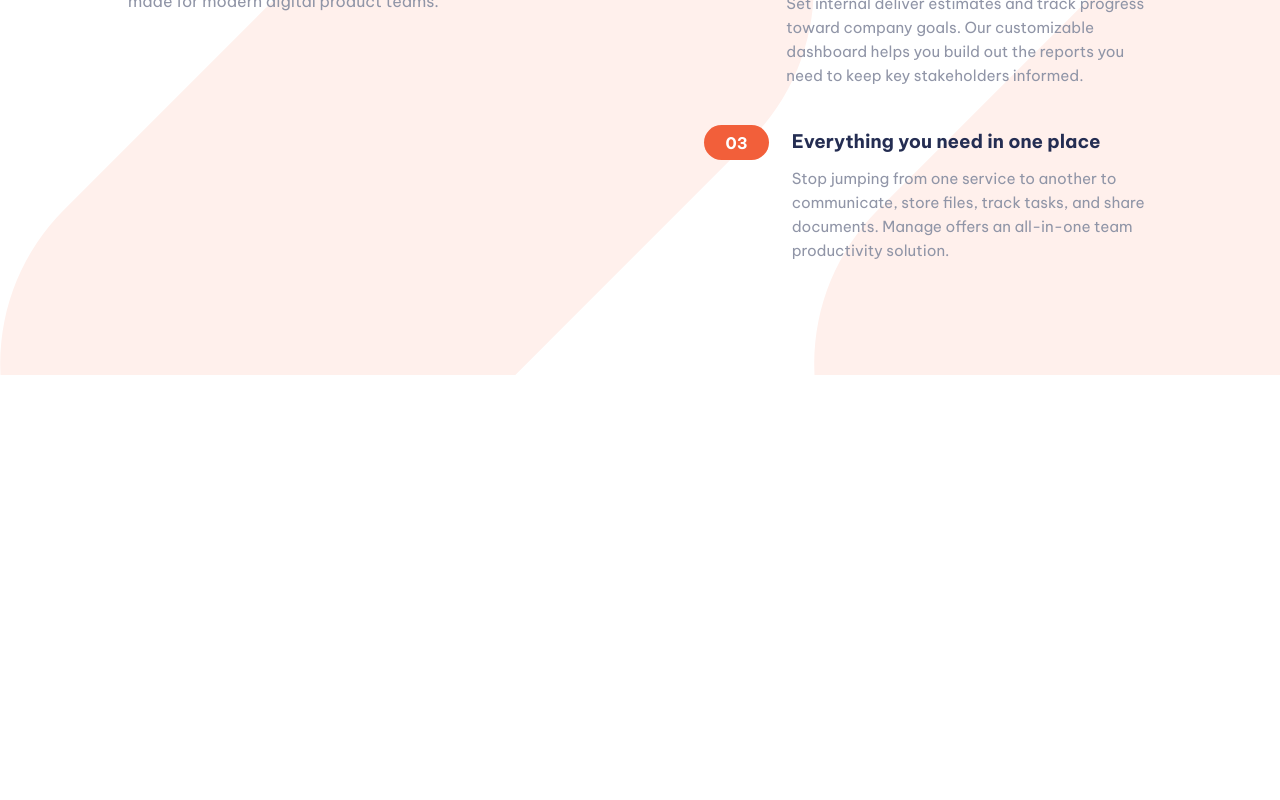
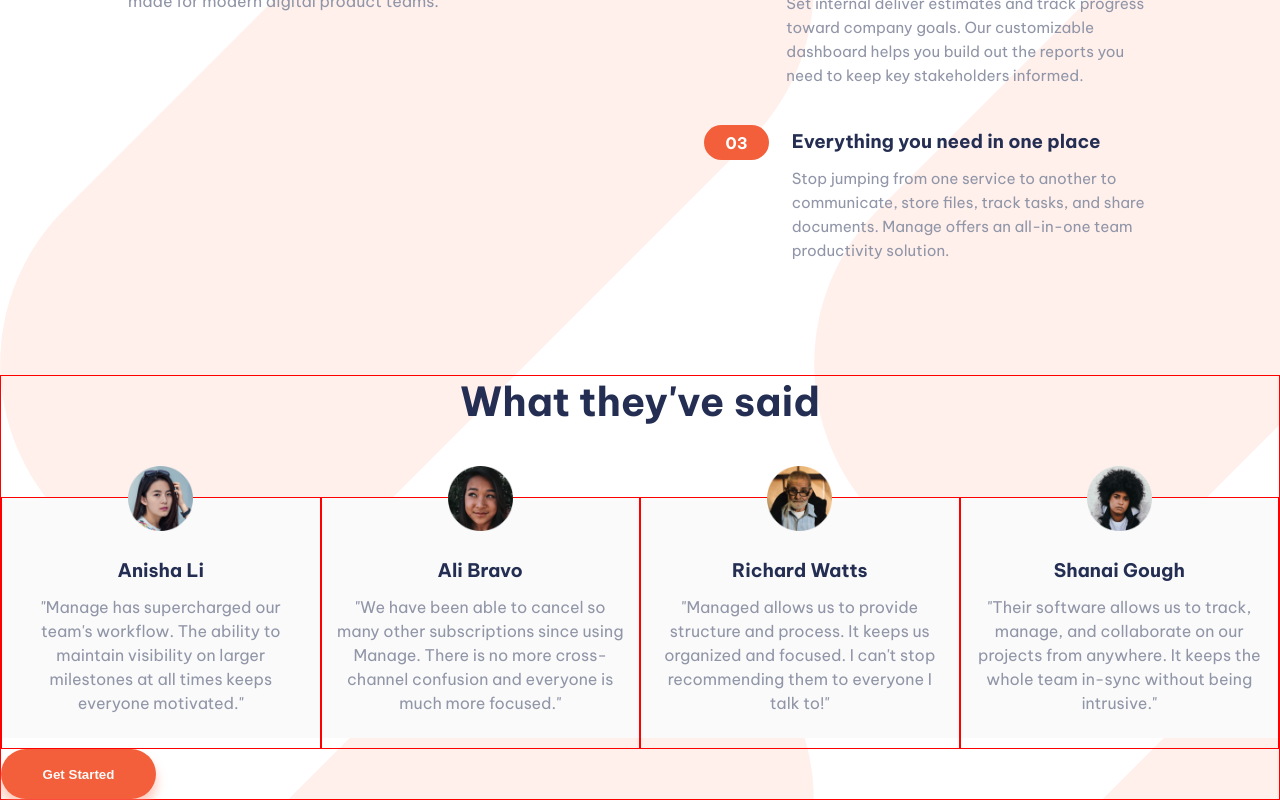
Before and after one commit to jeffestella/manage-landing-page, a React (Create React App) app: page / in a window 1280 px wide. Shown: the part 1046-1846 px from the top of the page. Before the commit the page ends 1421 px from the top, so only its background shows below. Built offline with nearby package versions, Linux system fonts and the light colour scheme.

Commit message:
Create and begin styling SectionTestimonial and TestimonialCard.

```diff
--- a/src/components/App.js
+++ b/src/components/App.js
@@ -4,6 +4,7 @@ import './App.css';
 import NavBar from './NavBar';
 import SectionHero from './SectionHero';
 import SectionFeatures from './SectionFeatures';
+import SectionTestimonials from './SectionTestimonials';
 
 const App = () => {
   return (
@@ -11,6 +12,7 @@ const App = () => {
       <NavBar />
       <SectionHero />
       <SectionFeatures />
+      <SectionTestimonials />
     </div>
   );
 }
--- /dev/null
+++ b/src/components/SectionTestimonials.js
@@ -0,0 +1,61 @@
+import React from 'react';
+import sectionTestimonialsStyles from './SectionTestimonials.module.css';
+
+import avatarAli from '../assets/avatar-ali.png';
+import avatarAnisha from '../assets/avatar-anisha.png';
+import avatarRichard from '../assets/avatar-richard.png';
+import avatarShanai from '../assets/avatar-shanai.png';
+
+import CTABtn from './CTABtn';
+import TestimonialCard from './TestimonialCard';
+
+const testimonials = [
+    {
+        name: "Anisha Li",
+        photo: avatarAnisha,
+        blurb: `"Manage has supercharged our team\'s workflow. The ability to maintain visibility on larger milestones at all times keeps everyone motivated."`
+
+    },
+    {
+        name: "Ali Bravo",
+        photo: avatarAli,
+        blurb: `"We have been able to cancel so many other subscriptions since using Manage. There is no more cross-channel confusion and everyone is much more focused."`
+
+    },
+    {
+        name: "Richard Watts",
+        photo: avatarRichard,
+        blurb: `"Managed allows us to provide structure and process. It keeps us organized and focused. I can\'t stop recommending them to everyone I talk to!"`
+
+    },
+    {
+        name: "Shanai Gough",
+        photo: avatarShanai,
+        blurb: `"Their software allows us to track, manage, and collaborate on our projects from anywhere. It keeps the whole team in-sync without being intrusive."`
+
+    },
+]
+
+const carouselContent = testimonials.map( (testimonial) => {
+    return (
+        <TestimonialCard
+            name={testimonial.name}
+            photo={testimonial.photo}
+            blurb={testimonial.blurb}
+        />
+    );
+})
+
+const SectionTestimonials = () => {
+    return (
+        <section className={sectionTestimonialsStyles.container}>
+            <h1>What they've said</h1>
+            <div className={sectionTestimonialsStyles.carousel}>
+                {carouselContent}
+            </div>
+            <CTABtn />
+        </section>
+    );
+}
+
+export default SectionTestimonials;
--- /dev/null
+++ b/src/components/SectionTestimonials.module.css
@@ -0,0 +1,29 @@
+.container {
+    border: 1px solid red;
+    min-height: 400px;
+
+    display: flex;
+    flex-direction: column;
+
+}
+
+.container > h1 {
+    margin: 0 0 5.5% 0;
+    padding: 0;
+
+    font-size: 2.5rem;
+
+    text-align: center;
+}
+
+.carousel {
+    /* border: 1px solid blue; */
+
+    display: flex;
+    flex-direction: row;
+    flex-wrap: nowrap;
+    justify-content: space-between;
+
+    /* overflow-x: scroll; */
+
+}
--- /dev/null
+++ b/src/components/TestimonialCard.js
@@ -0,0 +1,16 @@
+import React from 'react';
+import testimonialCardStyles from './TestimonialCard.module.css';
+
+const TestimonialCard = ({ name, photo, blurb}) => {
+    return (
+        <article className={testimonialCardStyles.container}>
+            <img src={photo} alt={`${name}'s avatar`} />
+            <div className={testimonialCardStyles.text}>
+                <h1>{name}</h1>
+                <p>{blurb}</p>
+            </div>
+        </article>
+    );
+}
+
+export default TestimonialCard;
--- /dev/null
+++ b/src/components/TestimonialCard.module.css
@@ -0,0 +1,50 @@
+.container {
+    border: 1px solid red;
+    --card-width: 500px;
+    margin: calc(-1 * var(--img-width)/2) 0 0 0;
+    width: var(--card-width);
+    height: calc(var(--card-width)/2);
+    position: relative;
+
+}
+
+.text {
+    /* border: 1px solid blue; */
+    padding: 60px 0 10px;
+    position: absolute;
+    top: 0;
+    height: calc(var(--card-width/2));
+    display: flex;
+    flex-direction: column;
+    flex-wrap: nowrap;
+    justify-content: flex-start;
+    align-items: center;
+
+    background-color: var(--very-light-gray);
+
+}
+
+.container > img {
+    --img-width: 65px;
+    margin: 0;
+    padding: 0;
+    width: var(--img-width);
+    position: absolute;
+    /* top: -32.5px; */
+    top: calc(-1 * var(--img-width)/2);
+    left: calc(50% - var(--img-width)/2);
+
+    z-index: 1;
+}
+
+.text > h1 {
+    margin: 0;
+    padding: 0;
+}
+
+
+.text > p {
+    margin: 0;
+    padding: 4%;
+    text-align: center;
+}
```
